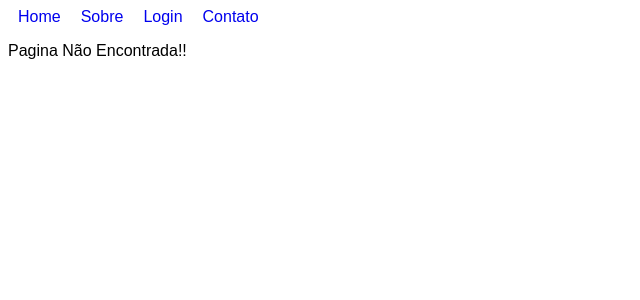
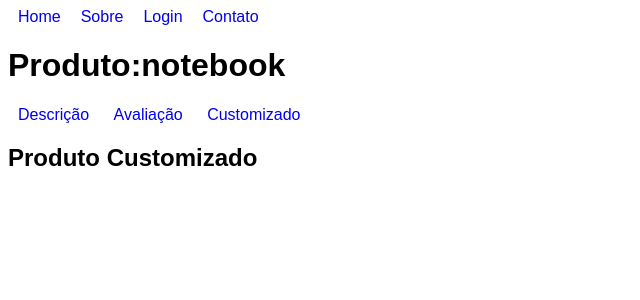
Before and after one commit to anthony-ricardox/react, a React (Vite) app in the folder react/: page /produto/notebook/customizado in a window 1280 px wide. Shown: the top 300 px of the page, without its empty margins (0-640 px from the left). Built offline with nearby package versions, Linux system fonts and the light colour scheme.

Commit message:
rotas aninhadas

```diff
--- a/react/ex28-Routes/App.jsx
+++ b/react/ex28-Routes/App.jsx
@@ -15,7 +15,7 @@
         <Route path="/" element={<Home />} />
         <Route path="sobre" element={<Sobre />} />
         <Route path="login" element={<Login />} />
-        <Route path="produto/:id" element={<Produto />} />
+        <Route path="/produto/:id/*" element={<Produto />} />
         <Route path='*' element={<PaginaNEncontrada/>}/>
       </Routes>
     </BrowserRouter>
--- a/react/ex28-Routes/Produto.jsx
+++ b/react/ex28-Routes/Produto.jsx
@@ -1,15 +1,34 @@
 import React from "react";
-import { useLocation, useParams } from "react-router-dom";
+import {
+  useLocation,
+  useParams,
+  Routes,
+  Route,
+  NavLink,
+} from "react-router-dom";
+import ProdutoDescricao from "./ProdutoDescricao";
+import ProdutoAvaliacao from "./ProdutoAvaliacao";
+import ProdutoCustomizado from "./ProdutoCustomizado";
 
 const Produto = () => {
-  const param = useParams()
-  const location = useLocation()
-  const search = new URLSearchParams(location.search)
-  console.log(search.get('q'))
+  const param = useParams();
+  const location = useLocation();
+  const search = new URLSearchParams(location.search);
+  console.log(search.get("q"));
   return (
     <div>
+      <h1>Produto:{param.id}</h1>
+      <nav>
+        <NavLink to={`/produto/${param.id}`}>Descrição</NavLink> {""}
+        <NavLink to={`/produto/${param.id}/avaliacao`}>Avaliação</NavLink> {""}
+        <NavLink to={`/produto/${param.id}/customizado`}>Customizado</NavLink>
+      </nav>
 
-      <h1>Produto:{param.id}</h1>
+      <Routes>
+        <Route path='/' element={<ProdutoDescricao />} />
+        <Route path="avaliacao" element={<ProdutoAvaliacao />} />
+        <Route path="customizado" element={<ProdutoCustomizado />} />
+      </Routes>
     </div>
   );
 };
--- /dev/null
+++ b/react/ex28-Routes/ProdutoAvaliacao.jsx
@@ -0,0 +1,11 @@
+import React from 'react'
+
+const ProdutoAvaliacao = () => {
+  return (
+    <div>
+      <h2>Produto Avaliação</h2>
+    </div>
+  )
+}
+
+export default ProdutoAvaliacao
--- /dev/null
+++ b/react/ex28-Routes/ProdutoCustomizado.jsx
@@ -0,0 +1,11 @@
+import React from 'react'
+
+const ProdutoCustomizado = () => {
+  return (
+    <div>
+      <h2>Produto Customizado</h2>
+    </div>
+  )
+}
+
+export default ProdutoCustomizado
--- /dev/null
+++ b/react/ex28-Routes/ProdutoDescricao.jsx
@@ -0,0 +1,11 @@
+import React from 'react'
+
+const ProdutoDescricao = () => {
+  return (
+    <div>
+      <h2>Produto Descrição</h2>
+    </div>
+  )
+}
+
+export default ProdutoDescricao
```
Also changed, not shown: react/ex28-Routes/Header.jsx (+7 -6 lines).
